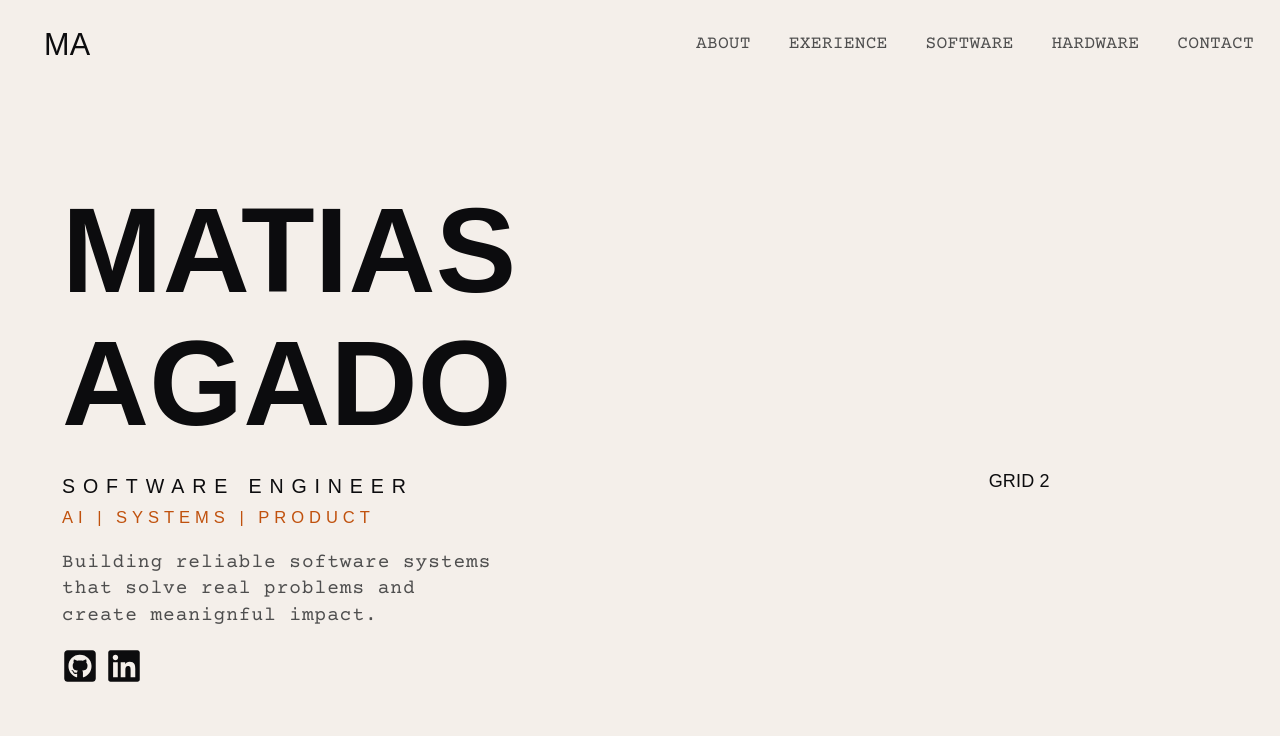
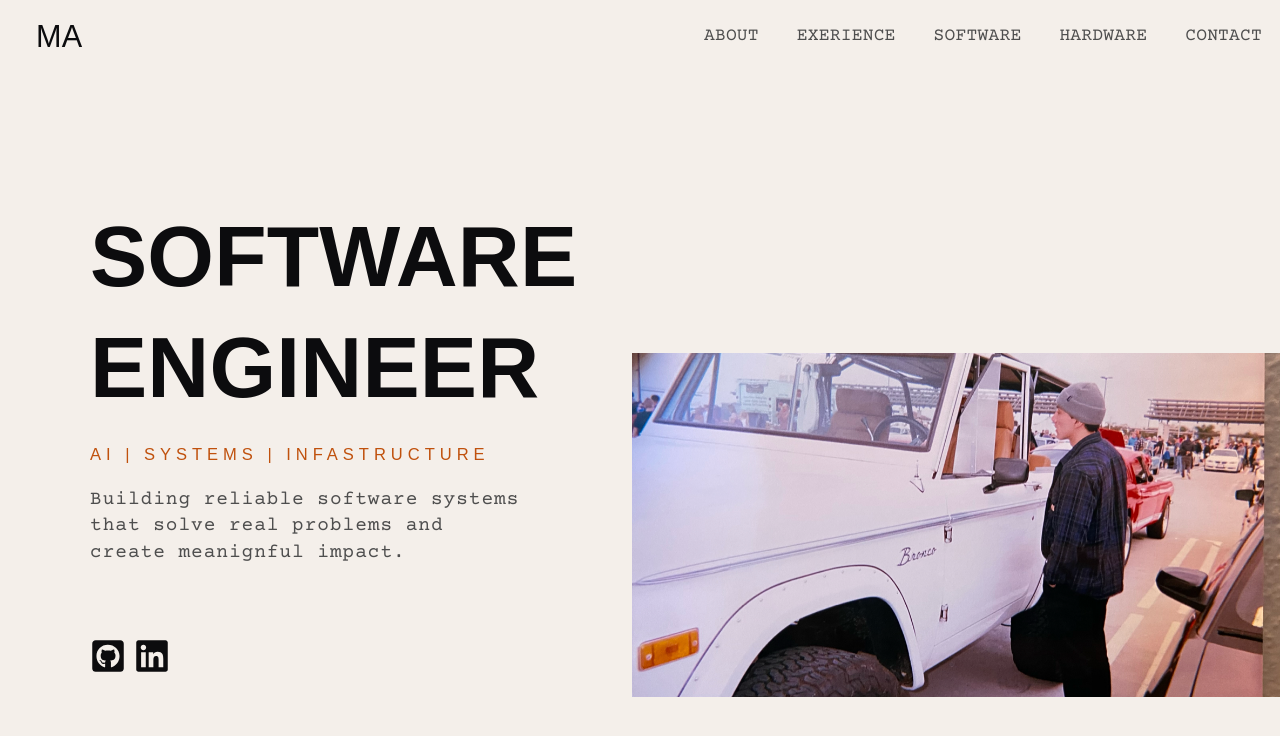
Before and after one commit to matiasagado/portfolio, a React (Vite) app: page / in a window 1280 px wide. Shown: the top 736 px of the page. Built offline with nearby package versions, Linux system fonts and the light colour scheme.

Commit message:
feat: add img to hero column 2

```diff
--- a/src/hero.module.css
+++ b/src/hero.module.css
@@ -1,21 +1,22 @@
 .section {
     display: grid;
-    grid-template-columns: 1.2fr .8fr;
+    grid-template-columns: .9fr 1.1fr;
     height: 100vh;
 }
 
 .column1 {
     display: flex;
     flex-direction: column;
-    padding-left: 3rem;
-    padding-top: 13vh;
+    padding-left: 5rem;
+    padding-top: 16vh;
 }
 
 .name {
-    font-size: 6.7rem;
+    font-size: 6.7vw;
     font-weight: 600;
-    line-height: 1.1;
-    margin-bottom: .2rem;
+    line-height: 1.3;
+    margin-bottom: 1rem;
+    white-space: nowrap;
 }
 
 .role {
@@ -23,7 +24,7 @@
     font-weight: 300;
     letter-spacing: .4em;
     color: var(--text);
-    margin-bottom: .3rem;
+    margin-bottom: 1rem;
 }
 
 .tagline {
@@ -32,6 +33,7 @@
     letter-spacing: 0.3em;
     text-transform: uppercase;
     margin: 0 0 .3rem;
+    margin-bottom: 1rem;
 }
 
 .description {
@@ -39,6 +41,7 @@
     font-size: 1.08rem;
     color: var(--code-bg);
     letter-spacing: 0.05em;
+    margin-bottom: 4rem;
 }
 
 .linksWrapper {
@@ -55,7 +58,19 @@
 }
 
 .column2 {
+    align-self: start;
     display: flex;
-    align-items: center;
-    justify-content: center;
+    flex-direction: column;
+    align-items: flex-end;
+    width: 100%;
+    padding: 35vh 2vh 0 0;
+    gap: 0.75rem;
 }
+
+.heroImage {
+    max-width: 1500px;
+    max-height: 43vh;
+    width: auto;
+    height: auto;
+    object-fit: contain;
+}
--- a/src/hero.tsx
+++ b/src/hero.tsx
@@ -7,13 +7,10 @@ export default function Hero() {
         <section className={styles.section}>
             <div className={styles.column1}>
                 <div className={styles.name}>
-                    <span>MATIAS</span>
-                    <br />
-                    <span>AGADO</span>
+                    <span>SOFTWARE<br />ENGINEER</span>
                 </div>
                 <div>
-                    <p className={styles.role}>SOFTWARE ENGINEER</p>
-                    <p className={styles.tagline}>AI | Systems | Product</p>
+                    <p className={styles.tagline}>AI | Systems | Infastructure</p>
                     <p className={styles.description}>Building reliable software systems<br />
                         that solve real problems and<br />
                         create meanignful impact.
@@ -28,7 +25,9 @@ export default function Hero() {
                     </a>
                 </div>
             </div>
-            <div className={styles.column2}>GRID 2</div>
+            <div className={styles.column2}>
+                <img src="/hero.png" alt="Hero" className={styles.heroImage} />
+            </div>
         </section>
     );
 }
--- a/src/index.css
+++ b/src/index.css
@@ -1,3 +1,7 @@
+body {
+  margin: 0;
+}
+
 :root {
   --text: #0c0c0e;
   --text-h: #0c0c0e;
```
Also changed, not shown: public/hero.png (added).
